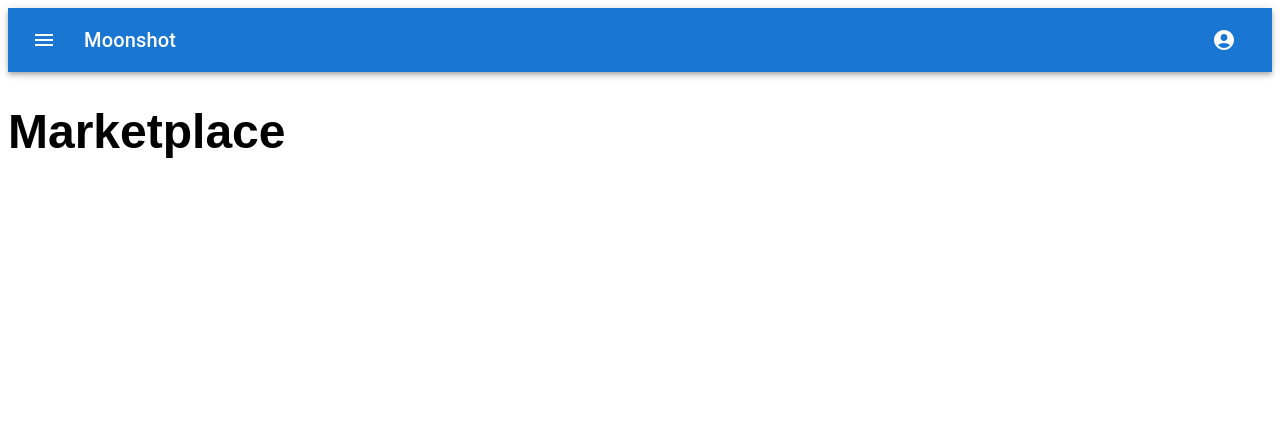
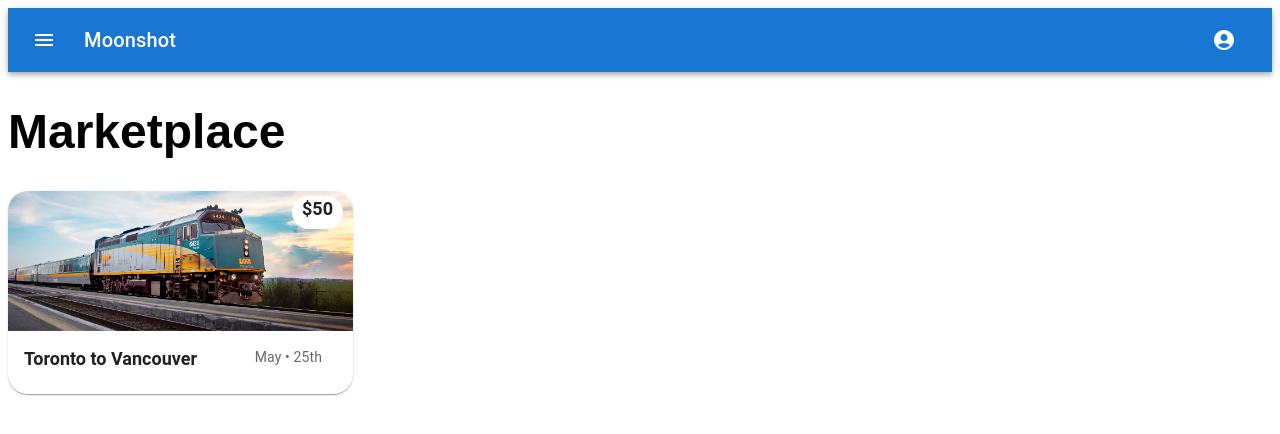
Before and after one commit to Moonshot-Trip-Exchange/moonshot, a React (Vite) app in the folder src/moonshot_frontend/: page / in a window 1280 px wide. Shown: the top 434 px of the page. Built offline with nearby package versions, Linux system fonts and the light colour scheme.

Commit message:
ticket card

```diff
--- a/src/moonshot_frontend/src/components/Marketplace/Marketplace.jsx
+++ b/src/moonshot_frontend/src/components/Marketplace/Marketplace.jsx
@@ -1,19 +1,12 @@
-import React from 'react'
-import AppBar from '@mui/material/AppBar';
-import Toolbar from '@mui/material/Toolbar';
-import IconButton from '@mui/material/IconButton';
-import Typography from '@mui/material/Typography';
-import MenuIcon from '@mui/icons-material/Menu';
-import AccountCircle from '@mui/icons-material/AccountCircle';
-import MenuItem from '@mui/material/MenuItem';
-import Menu from '@mui/material/Menu';
-
+import React from "react";
+import { TicketCard } from "./TicketCard";
 
 export const Marketplace = () => {
+  return (
+    <main>
+      <h1>Marketplace</h1>
 
-    return (
-        <main>
-      <h1>Marketplace</h1>
-        </main>
-    );
-    }
+      <TicketCard />
+    </main>
+  );
+};
--- /dev/null
+++ b/src/moonshot_frontend/src/components/Marketplace/TicketCard.jsx
@@ -0,0 +1,61 @@
+import React from "react";
+import Card from "@mui/material/Card";
+import CardContent from "@mui/material/CardContent";
+import CardMedia from "@mui/material/CardMedia";
+import Typography from "@mui/material/Typography";
+import { Box, Button, CardActionArea } from "@mui/material";
+import image from "./assets/via.jpg";
+import { getDateString } from "./helpers";
+
+export const TicketCard = ({route = "Toronto to Vancouver", date = new Date(), price = "50"}) => {
+
+    return (
+    <Card sx={{ maxWidth: 345, borderRadius: 5 }}>
+      <CardActionArea>
+        <Box
+          sx={{
+            background: "white",
+            borderRadius: 5,
+            position: "absolute",
+            top: 5,
+            right: 10,
+          }}
+        >
+          <Typography
+            gutterBottom
+            variant="h5"
+            component="div"
+            sx={{ fontSize: 18, fontWeight: 600, padding: "1px 10px"
+             }}
+          >
+            {"$" + price}
+          </Typography>
+        </Box>
+        <CardMedia
+          component="img"
+          height="140"
+          image={image}
+          alt="green iguana"
+        />
+
+        <CardContent sx={{ display: "flex" }}>
+          <Typography
+            gutterBottom
+            variant="h5"
+            component="div"
+            sx={{ fontSize: 18, fontWeight: 600 }}
+          >
+            {route}
+          </Typography>
+          <Typography
+            variant="body2"
+            color="text.secondary"
+            sx={{ textAlign: "end", width: "40%" }}
+          >
+            {getDateString(date)}
+          </Typography>
+        </CardContent>
+      </CardActionArea>
+    </Card>
+  );
+};
--- /dev/null
+++ b/src/moonshot_frontend/src/components/Marketplace/helpers.js
@@ -0,0 +1,24 @@
+ function formatDate(date) {
+    const day = date.getDate();
+    let suffix = 'th';
+
+    if (day % 10 === 1 && day !== 11) {
+      suffix = 'st';
+    } else if (day % 10 === 2 && day !== 12) {
+      suffix = 'nd';
+    } else if (day % 10 === 3 && day !== 13) {
+      suffix = 'rd';
+    }
+
+    return `${day}${suffix}`;
+  }
+
+   function getMonthName(date) {
+    const monthNames = ["January", "February", "March", "April", "May", "June",
+      "July", "August", "September", "October", "November", "December"];
+    return monthNames[date.getMonth()];
+  }
+
+  export const getDateString = (date) => {
+    return `${getMonthName(date)} • ${formatDate(date)}`;
+  }
```
Also changed, not shown: src/moonshot_frontend/src/components/Marketplace/assets/via.jpg (added).
